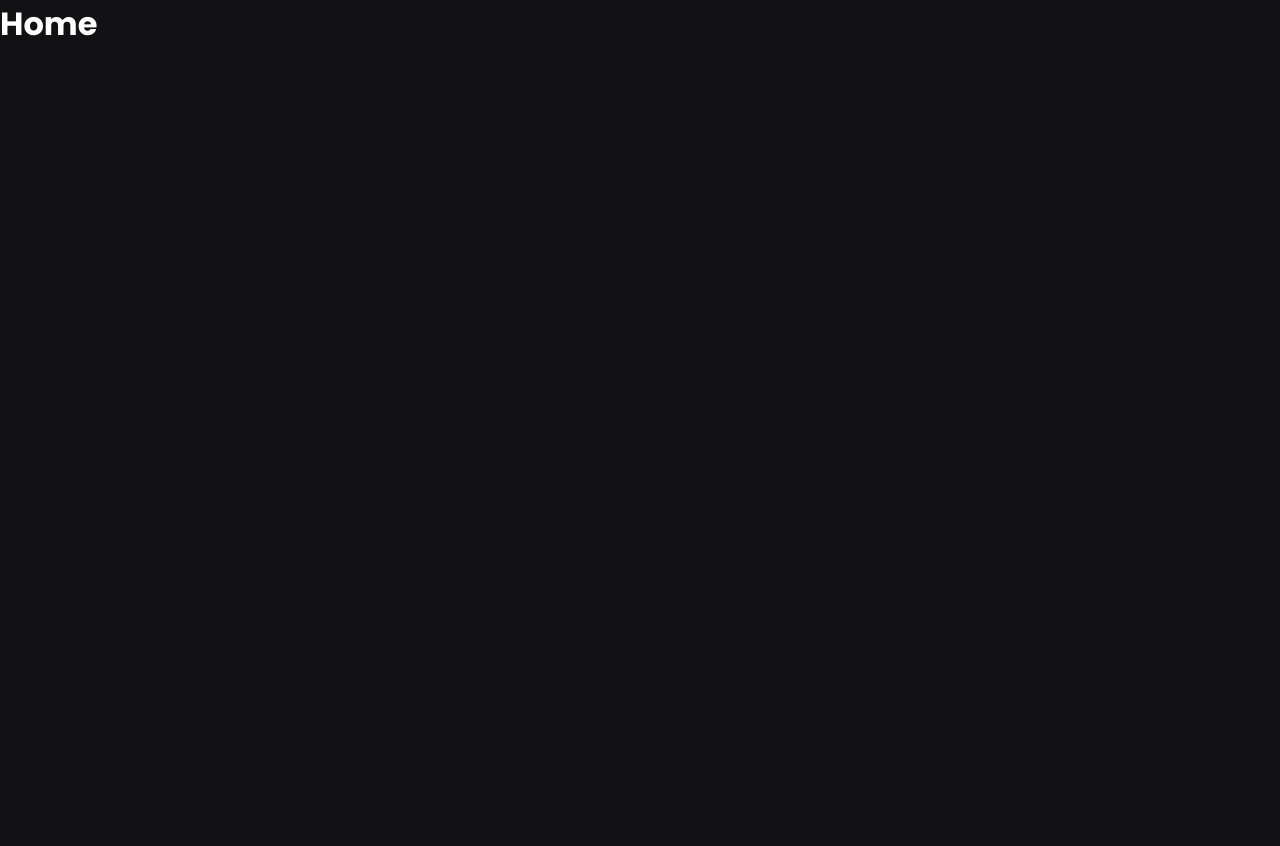
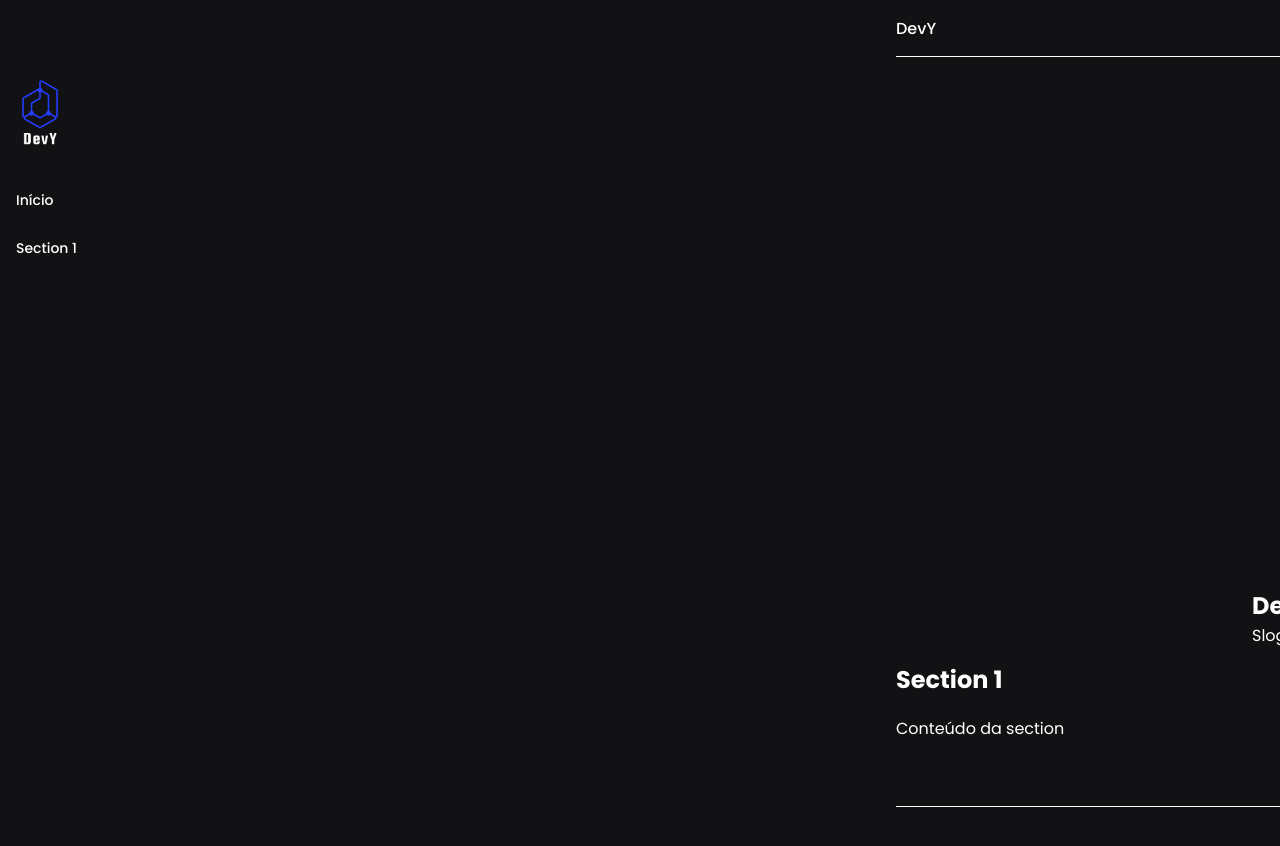
Before and after one commit to KAndrade-SP/devy-project, a React (Vite) app: page / in a window 1280 px wide. Shown: the top 846 px of the page. Before the commit the page ends 800 px from the top, so only its background shows below. Built offline with nearby package versions, Linux system fonts and the light colour scheme.

Commit message:
Início de desenvolvimento da página Home

```diff
--- a/src/pages/Home/index.jsx
+++ b/src/pages/Home/index.jsx
@@ -1,7 +1,89 @@
+import { useEffect } from 'react';
+
+import './styles.scss';
+import devyLogo from '../../assets/images/devy-logo.png'
+
 export function Home() {
+
     return (
         <div>
-            <h1>Home</h1>
+            <nav className="nav" id="nav">
+                <div className="nav__menu" id="nav-menu">
+                    <div className="nav__close" id="nav-close">
+                        <i className="fa-solid fa-xmark"></i>
+                    </div>
+
+                    <div className="nav__data">
+                        <div className="nav__mask">
+                            <img src={devyLogo} alt="Logo da aplicação" />
+                        </div>
+                    </div>
+
+                    <ul className="nav__list">
+                        <li className="nav__item">
+                            <a href="#home" className="nav__link active-link">
+                                <ion-icon name="home"></ion-icon>
+                                <p>Início</p>
+                            </a>
+                        </li>
+
+                        <li className="nav__item">
+                            <a href="#favs" className="nav__link">
+                                <ion-icon name="heart"></ion-icon>
+                                Section 1
+                            </a>
+                        </li>
+                    </ul>
+                </div>
+            </nav>
+
+            <main className="main show-menu" id="main">
+                <header className="header" id="header">
+                    <nav className="header__nav">
+                        <a href="#" className="header__logo">
+                            DevY
+                        </a>
+
+                        <div className="header__toggle" id="header-toggle">
+                            <i className="fa-solid fa-bars fa-lg"></i>
+                        </div>
+                    </nav>
+                </header>
+
+                <section className="section" id="home">
+                    <div className="section__home-content">
+                        <div className="home-logo">
+                            <div className="content-img-home">
+                                <div className="home-logo-p">
+                                    <img src={devyLogo} alt="Logo da aplicação" />
+                                    <div className="p-home">
+                                        <h2>DevY</h2>
+                                        <p>Slogan do programa.</p>
+                                    </div>
+                                </div>
+                            </div>
+                        </div>
+                    </div>
+                </section>
+
+                <section className="section" id="favs">
+                    <h1>Section 1</h1>
+                    <div className="section__favs__content">
+                        <div className="fav_images">
+                            <p>Conteúdo da section</p>
+                        </div>
+                    </div>
+                </section>
+
+                <footer className="footer" id="footer">
+                    <nav className="footer__content">
+                        <a href="#" className="header__logo">
+                            DevY
+                        </a>
+                        <p>by Kaique Viana, Manoela Araújo and Luiz Henrique.</p>
+                    </nav>
+                </footer>
+            </main>
         </div>
     )
 }
--- /dev/null
+++ b/src/pages/Home/styles.scss
@@ -0,0 +1,212 @@
+/*=============== REUSABLE CSS CLASSES ===============*/
+
+.section {
+    padding: 4.5rem 0 1rem;
+  }
+
+  .section__height {
+    height: 100vh;
+  }
+
+  .section__home-content {
+    padding-bottom: 1.15rem;
+    flex-direction: column;
+    margin-bottom: -6.75rem;
+  }
+
+.section__favs__content {
+    padding-top: 1.15rem;
+    padding-bottom: 1.15rem;
+    flex-direction: column;
+    margin-bottom: -6.75rem;
+  }
+
+  /*=============== HEADER & NAV ===============*/
+.nav {
+    background-color: var(--background);
+    padding-top: 2rem;
+    position: fixed;
+    top: 0;
+    left: 0;
+    width: 100%;
+    height: 100vh;
+  }
+
+  .nav__close {
+    position: relative;
+    display: inline-flex;
+    font-size: 1.8rem;
+    color: var(--text);
+    cursor: pointer;
+    margin-bottom: 1.5rem;
+  }
+
+  .nav__img {
+    width: 50px;
+  }
+
+  .nav__mask {
+    width: 80px;
+    height: 80px;
+    background: linear-gradient(224deg, #252525 -2%, #5c5c5c 97%);
+    border-radius: 1.5rem;
+    overflow: hidden;
+    display: flex;
+    justify-content: center;
+    align-items: center;
+    margin-bottom: 1.75rem;
+  }
+
+  .nav__data {
+    position: relative;
+    margin-bottom: 1.50rem;
+  }
+
+  .nav__list {
+    display: flex;
+    flex-direction: column;
+    row-gap: 1.25rem;
+  }
+
+  .nav__link {
+    color: var(--text);
+    display: inline-flex;
+    align-items: center;
+    column-gap: 1rem;
+    font-size: var(--small-font-size);
+    font-weight: 500;
+    transition: .3s;
+  }
+
+  .nav__link-table {
+    color: var(--text);
+    display: inline-flex;
+    align-items: center;
+    column-gap: 0.50rem;
+    font-size: var(--small-font-size);
+    transition: .3s;
+  }
+
+  .nav__link ion-icon {
+    font-size: 1.15rem;
+  }
+
+  .nav__link-table ion-icon {
+    font-size: 1.15rem;
+  }
+
+  .nav__link:hover {
+    color: var(--text);
+  }
+
+  .nav__link-table:hover {
+    color: var(--text);
+  }
+
+  .main {
+    position: relative;
+    background-color: var(--background);
+    transition: .4s;
+  }
+
+  .header {
+    width: 100%;
+    background-color: var(--background);
+    border-bottom: 1px solid var(--text);
+    position: fixed;
+    top: 0;
+    left: 0;
+    z-index: var(--z-fixed);
+  }
+
+  .header__nav {
+    height: var(--header-height);
+    display: flex;
+    justify-content: space-between;
+    align-items: center;
+  }
+
+  .header__logo, .header__toggle {
+    color: var(--text);
+  }
+
+  .header__logo {
+    font-weight: 500;
+  }
+
+  .header__toggle {
+    font-size: 1.15rem;
+    cursor: pointer;
+  }
+
+  .footer {
+    width: 100%;
+    background-color: var(--background);
+    border-top: 1px solid var(--text);
+    margin-top: 8rem;
+    bottom: 0;
+    left: 0;
+    z-index: var(--z-fixed);
+  }
+
+  .footer__content {
+    height: var(--footer-height);
+    display: flex;
+    justify-content: center;
+    column-gap: 0.50rem;
+    align-items: center;
+  }
+
+  /* Show menu */
+  .show-menu {
+    transform: translate(70%);
+  }
+
+  /* Change background header */
+  .scroll-header {
+    box-shadow: 0 1px 4px rgba(40, 37, 37, 0.1);
+  }
+
+  /* Active link */
+  .active-link {
+    color: var(--text);
+  }
+
+  /*=============== HOME ===============*/
+  .home-logo {
+    display: flex;
+    flex-wrap: wrap;
+    margin: 0;
+    padding: 0;
+    justify-content: space-around;
+  }
+
+  .home-logo-p {
+    display: flex;
+    flex-wrap: wrap;
+    margin: 0;
+    padding: 0;
+    align-items: center;
+    column-gap: 1rem;
+  }
+
+  .content-img-home {
+    display: table-cell;
+    vertical-align: middle;
+    padding: 1rem;
+    max-width: 600px;
+  }
+
+  .img-home {
+    float: left;
+    width: 46%;
+  }
+
+  .p-home {
+    position: relative;
+    float: right;
+    width: 46%;
+    @media (max-width: 620px) {
+      width: 100%;
+    }
+  }
```
Also changed, not shown: src/pages/Home/main.js (added, +58 -0 lines), src/styles/global.scss (line endings or trailing spaces).
